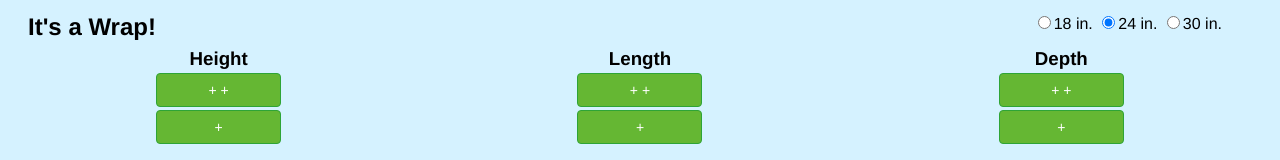
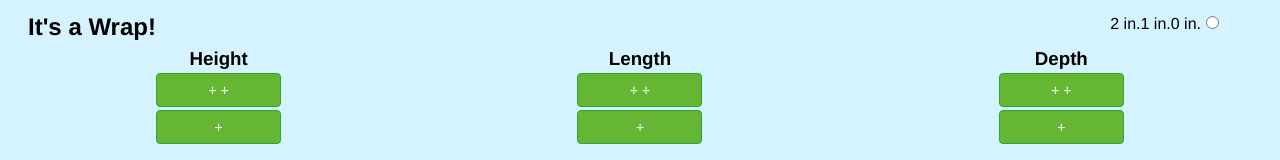
Before and after one commit to DavidMoritz/wrap, a plain HTML site: page index.html in a window 1280 px wide. Shown: the top 160 px of the page. Drawn offline with Linux system fonts and the light colour scheme.

Commit message:
attempt at makeshift templating

```diff
--- a/index.html
+++ b/index.html
@@ -17,9 +17,7 @@
 	<body>
 		<h2>It's a Wrap!</h2>
 		<div class="radio-group">
-			<label class="radio"><input type="radio" name="roll-length" value="18">18 in.</label>
-			<label class="radio"><input type="radio" name="roll-length" value="24" checked>24 in.</label>
-			<label class="radio"><input type="radio" name="roll-length" value="30">30 in.</label>
+			<label class="radio"><input type="radio" name="roll-length" value=""></label>
 		</div>
 		<div class="measurements">
 			<div class="input-group">
--- a/wrap.js
+++ b/wrap.js
@@ -31,6 +31,36 @@ class Wrap {
 	}
 }
 
+class Build {
+	constructor() {
+		this.radioTemplate = $.clone($(".radio-group").children()[0]);
+		this.setting = "inch";
+		this.rollSizes = {
+			inch: [18, 24, 30]
+		}
+	}
+
+	start() {
+		this.clear();
+		this.rebuild();
+	}
+
+	clear() {
+		$(".radio-group").empty();
+	}
+
+	rebuild() {
+		$.each(this.rollSizes[this.setting], rollSize => {
+			const $newRadio = $(this.radioTemplate);
+
+			$newRadio.children().val(rollSize);
+			$newRadio.prepend(`${rollSize} in.`);
+
+			$(".radio-group").append($newRadio);
+		});
+	}
+}
+
 function calculateTotal() {
 	const wrap = new Wrap();
 	const foot = wrap.amount > 23 ? "feet" : "foot";
@@ -60,6 +90,8 @@ function clickButton(e) {
 }
 
 $(() => {
+	const build = new Build();
+	build.start();
 	$("input").on("input change", calculateTotal);
 	$("button").on("click", clickButton);
 });
```
